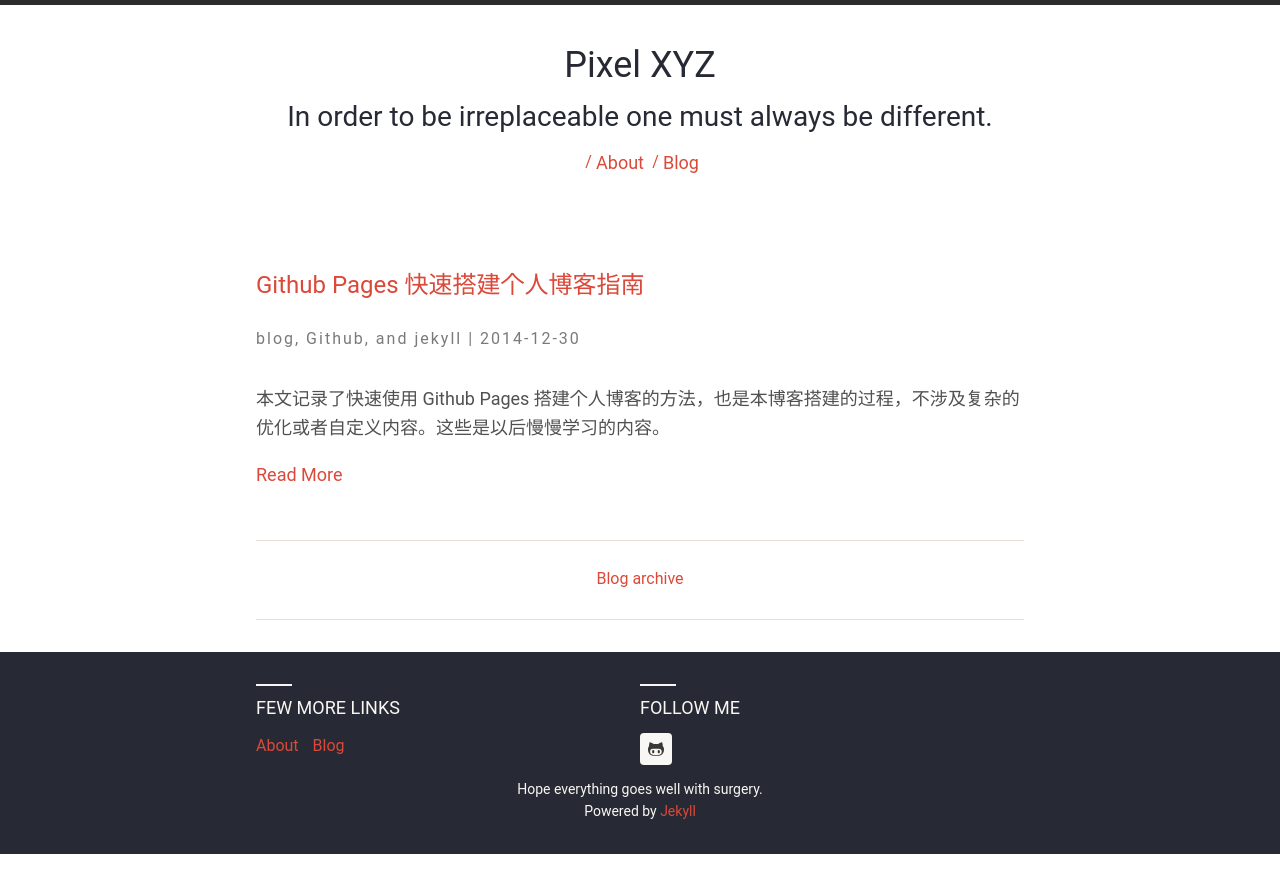
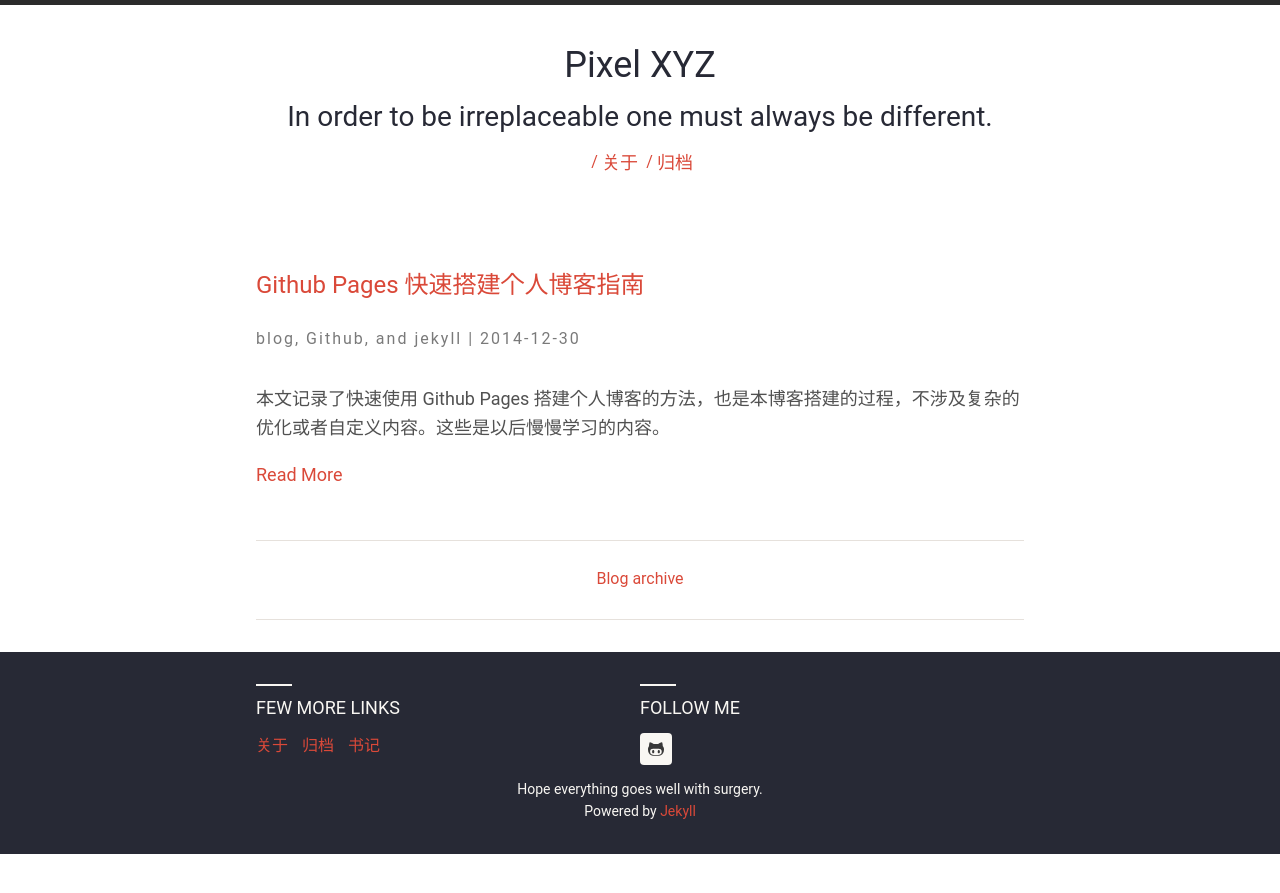
Before and after one commit to nealzhu/nealzhu.github.io, a Jekyll site: the page built from index.html, in a window 1280 px wide. Shown: the top 893 px of the page. Built offline with Jekyll 4.4.1, drawn with Linux system fonts in a browser that asks for light colours; nearby versions of some CDN libraries; some web fonts are replaced.

Commit message:
更新
1、增加书目页面；
2、部分文字更新为中文。

```diff
--- a/_includes/footer-links.html
+++ b/_includes/footer-links.html
@@ -1,6 +1,6 @@
 <h6>Few more links</h6>
 <ul class="menu">
-    <li><a href="{{ '/about' | prepend: site.baseurl | prepend: site.url }}">About</a></li>
-    <li><a href="{{ '/blog' | prepend: site.baseurl | prepend: site.url }}">Blog</a></li>
-    <!-- <li><a href="{{ '/faq' | prepend: site.baseurl | prepend: site.url }}">Help / FAQ</a></li> -->
+    <li><a href="{{ '/about' | prepend: site.baseurl | prepend: site.url }}">关于</a></li>
+    <li><a href="{{ '/blog' | prepend: site.baseurl | prepend: site.url }}">归档</a></li>
+    <li><a href="{{ '/books' | prepend: site.baseurl | prepend: site.url }}">书记</a></li>
 </ul>
--- a/_includes/header-links.html
+++ b/_includes/header-links.html
@@ -1,8 +1,8 @@
 <ul>
     <li>
-        <a href="{{ '/about' | prepend: site.baseurl | prepend: site.url }}">About</a><span>/</span>
+        <a href="{{ '/about' | prepend: site.baseurl | prepend: site.url }}">关于</a><span>/</span>
     </li>
 	<li>
-		<a href="{{ '/blog' | prepend: site.baseurl | prepend: site.url }}">Blog</a><span>/</span>
+		<a href="{{ '/blog' | prepend: site.baseurl | prepend: site.url }}">归档</a><span>/</span>
 	</li>
 </ul>
```
Also changed, not shown: books.md (added, +17 -0 lines).
